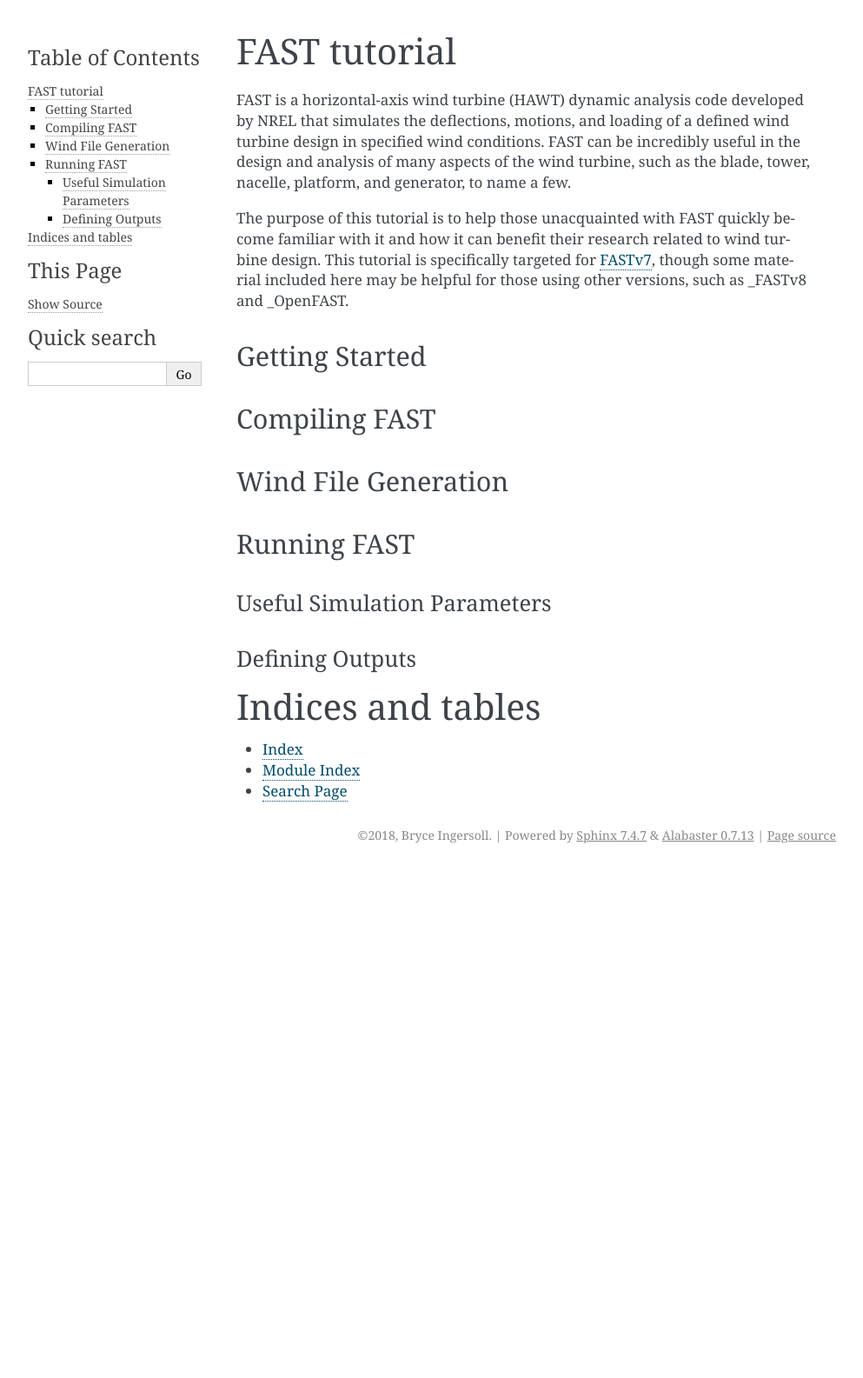
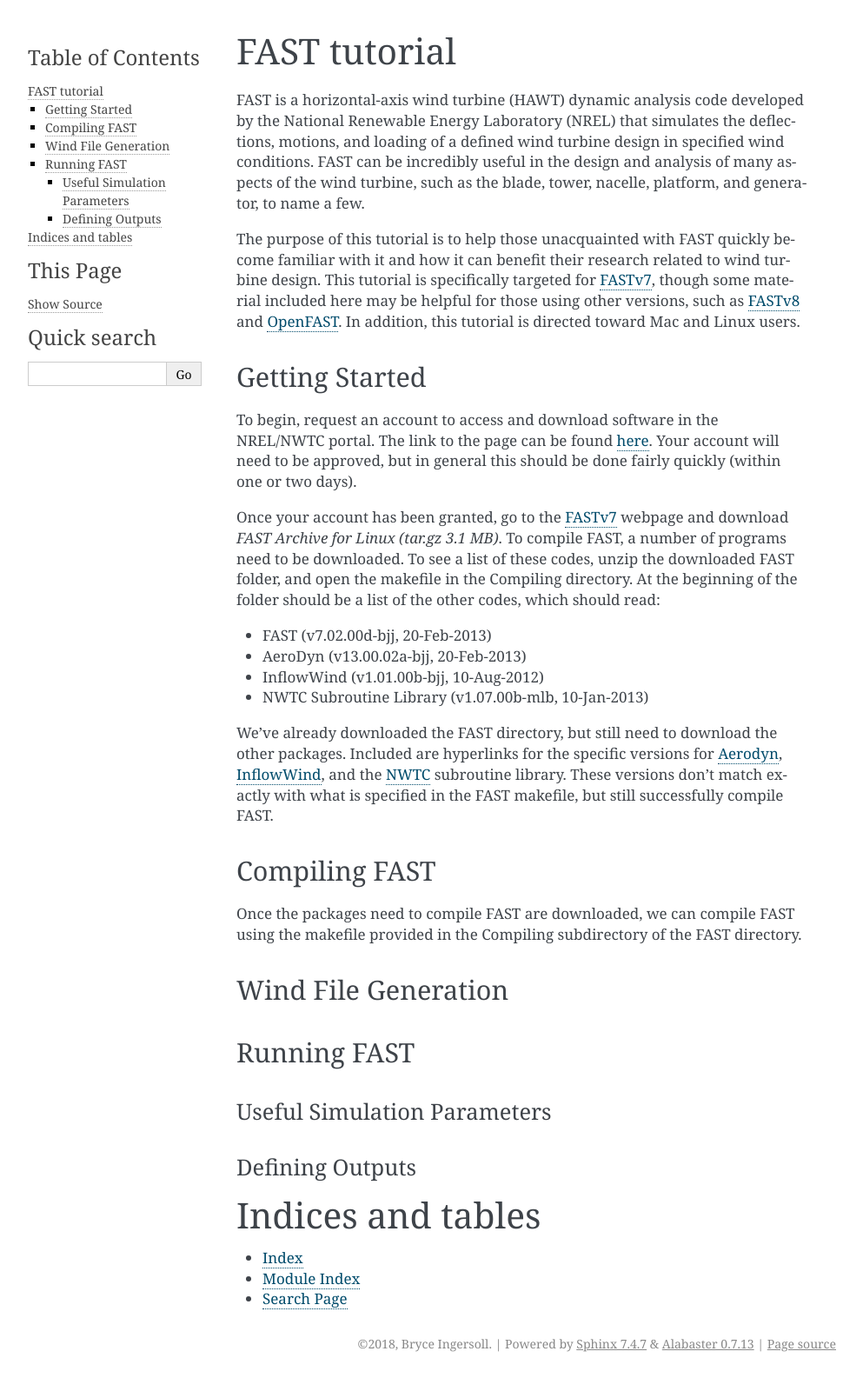
Before and after one commit to bryceingersoll/FAST-tutorial, a Sphinx documentation site: the page built from docs/index.rst, in a window 1280 px wide. Shown: the whole page at 87% size, without its empty margins (148-1141 px from the left). Built offline with Sphinx 7.4.7, drawn with Linux system fonts in a browser that asks for light colours; before the commit the page ends 1000 px from its top, so only the background shows below that.

Commit message:
test commit

```diff
--- a/docs/index.rst
+++ b/docs/index.rst
@@ -7,7 +7,8 @@ FAST tutorial
 =============
 
 FAST is a horizontal-axis wind turbine (HAWT) dynamic analysis code developed
-by NREL that simulates the deflections, motions, and loading of a defined wind
+by the National Renewable Energy Laboratory (NREL)
+that simulates the deflections, motions, and loading of a defined wind
 turbine design in specified wind conditions. FAST can be incredibly useful in
 the design and analysis of many aspects of the wind turbine, such as the blade,
 tower, nacelle, platform, and generator, to name a few.
@@ -16,7 +17,8 @@ The purpose of this tutorial is to help those unacquainted with FAST quickly
 become familiar with it and how it can benefit their research related to
 wind turbine design. This tutorial is specifically targeted for FASTv7_, though
 some material included here may be helpful for those using other versions,
-such as _FASTv8 and _OpenFAST.
+such as FASTv8_ and OpenFAST_. In addition, this tutorial is directed toward
+Mac and Linux users.
 
 .. _FASTv7: https://nwtc.nrel.gov/FAST7
 
@@ -27,8 +29,41 @@ such as _FASTv8 and _OpenFAST.
 Getting Started
 ---------------
 
+To begin, request an account to access and download software in the NREL/NWTC
+portal. The link to the page can be found here_. Your account will need to be
+approved, but in general this should be done fairly quickly (within one or
+two days).
+
+.. _here: https://nwtc.nrel.gov/enduser/register
+
+Once your account has been granted, go to the FASTv7_ webpage and download
+*FAST Archive for Linux (tar.gz 3.1 MB)*. To compile FAST, a number of
+programs need to be downloaded. To see a list of these codes, unzip the
+downloaded FAST folder, and open the makefile in the Compiling directory. At
+the beginning of the folder should be a list of the other codes, which should
+read:
+
+* FAST                    (v7.02.00d-bjj, 20-Feb-2013)
+* AeroDyn                 (v13.00.02a-bjj, 20-Feb-2013)
+* InflowWind              (v1.01.00b-bjj, 10-Aug-2012)
+* NWTC Subroutine Library (v1.07.00b-mlb, 10-Jan-2013)
+
+We've already downloaded the FAST directory, but still need to download the
+other packages. Included are hyperlinks for the specific versions for
+Aerodyn_, InflowWind_, and the NWTC_ subroutine library. These versions
+don't match exactly with what is specified in the FAST makefile, but still
+successfully compile FAST.
+
+.. _Aerodyn: https://nwtc.nrel.gov/AeroDyn13
+.. _InflowWind: https://nwtc.nrel.gov/InflowWind1
+.. _NWTC: https://nwtc.nrel.gov/nwtc_subs
+
 Compiling FAST
 --------------
+
+Once the packages need to compile FAST are downloaded, we can compile FAST
+using the makefile provided in the Compiling subdirectory of the FAST directory.
+
 
 Wind File Generation
 --------------------
```
